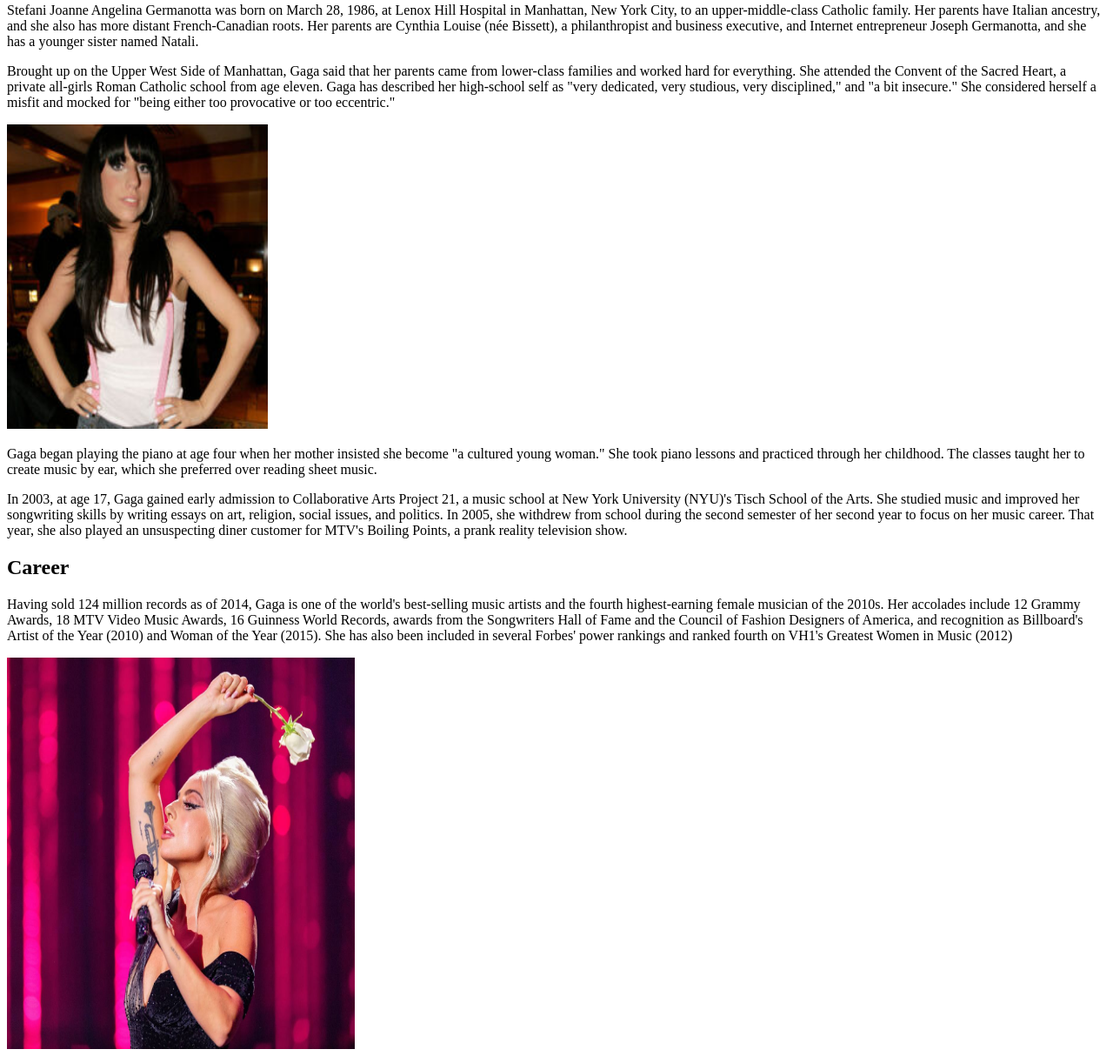
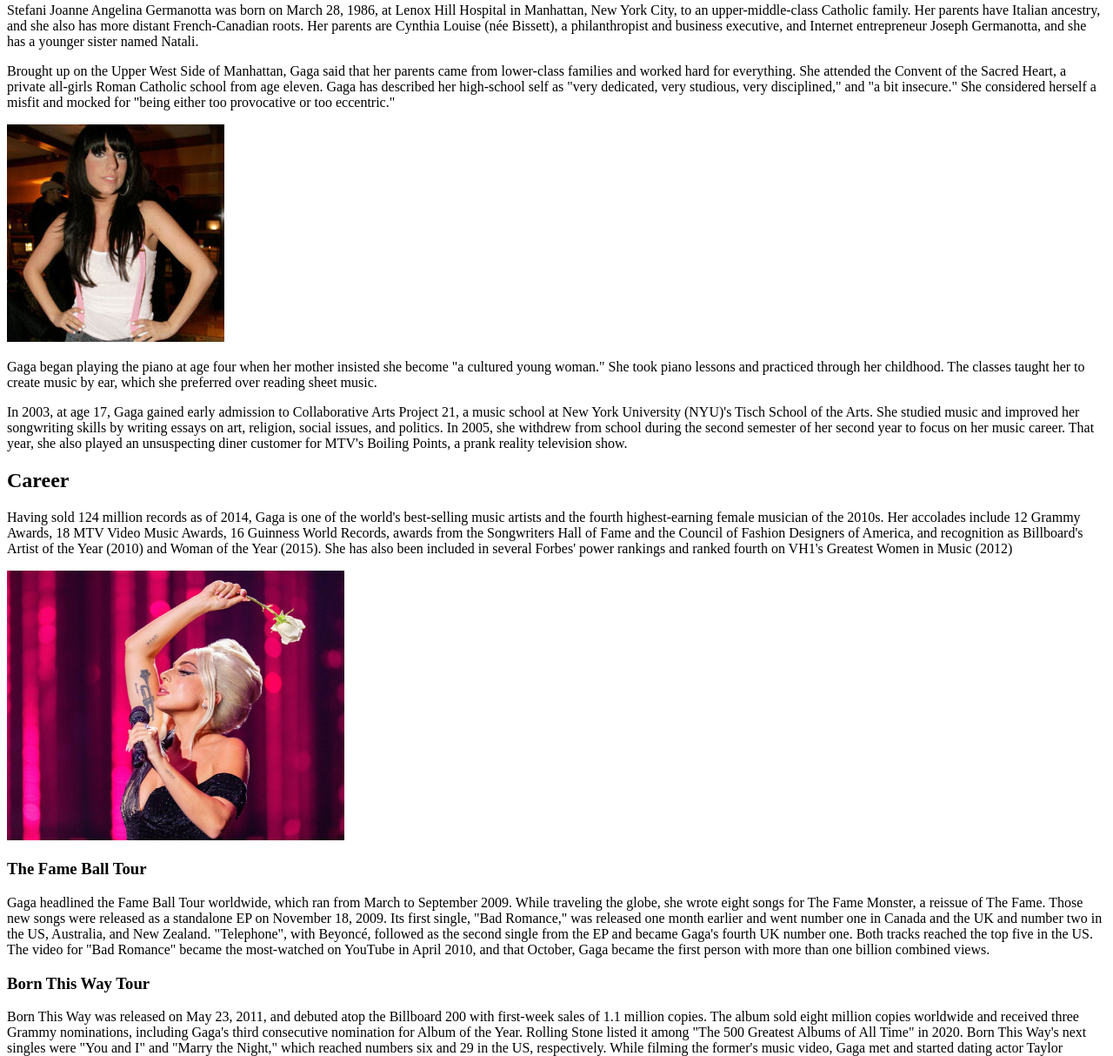
Before and after one commit to ElizabethWitengier/-m3-hw3-Witengier-Elizabeth, a plain HTML site: page index.html in a window 1280 px wide. Shown: the part 155-1369 px from the top of the page at 87% size. Drawn offline with Linux system fonts and the light colour scheme.

Commit message:
Update index.html

```diff
--- a/index.html
+++ b/index.html
@@ -29,7 +29,7 @@
        <p>
            Brought up on the Upper West Side of Manhattan, Gaga said that her parents came from lower-class families and worked hard for everything. She attended the Convent of the Sacred Heart, a private all-girls Roman Catholic school from age eleven. Gaga has described her high-school self as "very dedicated, very studious, very disciplined," and "a bit insecure." She considered herself a misfit and mocked for "being either too provocative or too eccentric."</p>
 
-           <img src="images/lady gaga young photo.jpeg" alt="Teenage Lady Gaga with long black hair and hands on her hips" width="300" height="350">
+           <img src="images/lady gaga young photo.jpeg" alt="Teenage Lady Gaga with long black hair and hands on her hips" width="250" height="250">
        <p>
            Gaga began playing the piano at age four when her mother insisted she become "a cultured young woman." She took piano lessons and practiced through her childhood. The classes taught her to create music by ear, which she preferred over reading sheet music.</p>
 
@@ -43,7 +43,7 @@
        <p>
            Having sold 124 million records as of 2014, Gaga is one of the world's best-selling music artists and the fourth highest-earning female musician of the 2010s. Her accolades include 12 Grammy Awards, 18 MTV Video Music Awards, 16 Guinness World Records, awards from the Songwriters Hall of Fame and the Council of Fashion Designers of America, and recognition as Billboard's Artist of the Year (2010) and Woman of the Year (2015). She has also been included in several Forbes' power rankings and ranked fourth on VH1's Greatest Women in Music (2012)</p>
 
-           <img src="images/lady gaga performing.jpeg" alt="Lady Gaga performing in black dressing extending her arm while holding a rose" width="400" height="450">
+           <img src="images/lady gaga performing.jpeg" alt="Lady Gaga performing in black dressing extending her arm while holding a rose" width="388" height="310">
 
            <h3>The Fame Ball Tour</h3>
            <p>
@@ -60,7 +60,7 @@
        <p>
            Lady Gaga's 30 Greatest Songs Were Ranked by The Gaurdian's Michael Cragg in 2020.</p>
 
-           <img src="images/lady gaga photo.png" alt="Lady Gaga performing in gown with red roses singing into a microphone" width="400" height="350">
+           <img src="images/lady gaga photo.png" alt="Lady Gaga performing in gown with red roses singing into a microphone" width="345" height="237">
 
            <aside>
            <h3>Top 5 Songs</h3>
```
